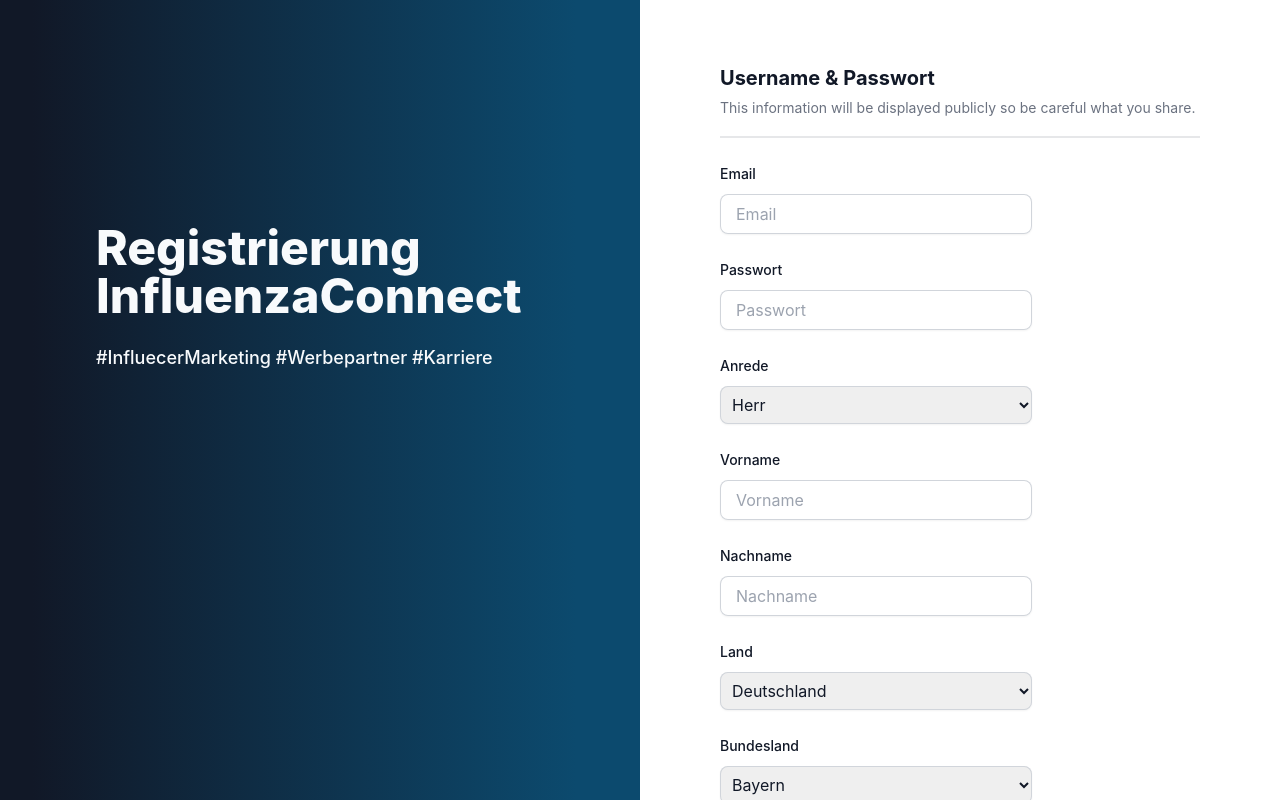
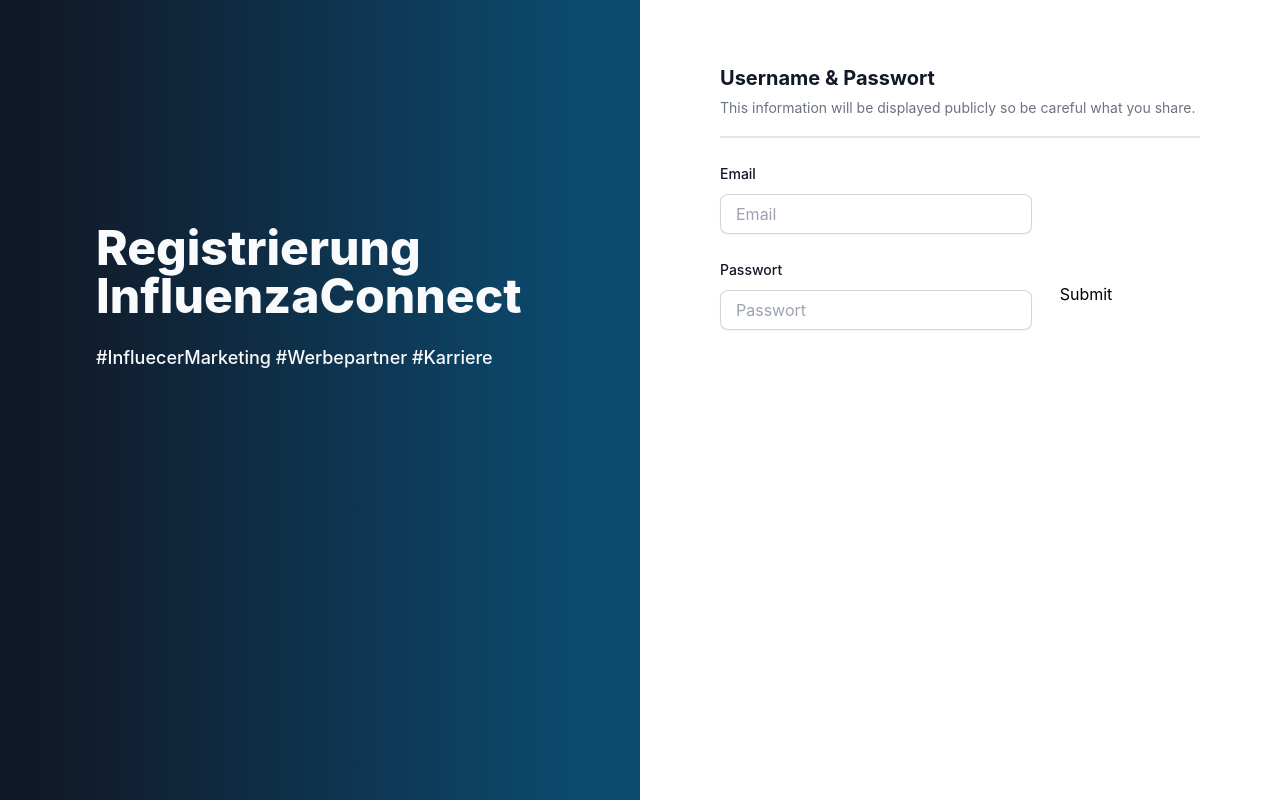
Before and after one commit to sweidner2001/BCN-2024SS-TeamWeiss-InfluenzaConnect, a React (Create React App) app in the folder sys-src/frontend/: page /signup in a window 1280 px wide. Built offline with nearby package versions, Linux system fonts and the light colour scheme.

Commit message:
Add: Testentwurf - Validation der Input-Felder mittels react-hook-form

```diff
--- a/sys-src/frontend/src/components/input/InputField.tsx
+++ b/sys-src/frontend/src/components/input/InputField.tsx
@@ -21,7 +21,7 @@ interface InputFieldProps {
     id: string;
     label: string;
     type: string;
-    // register: any;
+    register: any;
     required: boolean;
     autoComplete?: string;
     error?: string;
@@ -48,14 +48,18 @@ const InputField: React.FC<InputFieldProps> = ({...probs}) => {
         <div className={classNameWidth}>
             <InputLabel htmlFor={probs.id} label={probs.label}/>
             <div className="mt-2">
-                <input type={probs.type} id={probs.id} autoComplete={probs.autoComplete} placeholder={probs.label} required={probs.required}
+                <input {...probs.register} type={probs.type} id={probs.id} autoComplete={probs.autoComplete} placeholder={probs.label} required={probs.required}
                        className='px-4 py-2 rounded-lg block w-full
                               text-gray-900 placeholder:text-gray-400
                               border-0 shadow-sm ring-1 ring-inset ring-gray-300
                               focus:outline-none focus:ring-1 focus:ring-indigo-700'/>
+                {/*Fehlermeldung*/}
+                {probs.error && <p className="text-red-500 text-xs italic">{probs.error}</p>}
             </div>
         </div>
     );
 };
 
+
+
 export default InputField;
--- a/sys-src/frontend/src/components/pages/Signup.tsx
+++ b/sys-src/frontend/src/components/pages/Signup.tsx
@@ -12,10 +12,30 @@ import InputFieldWithFixedText from "../input/InputFieldWithFixedText";
 
 
 
+interface IFormInputs {
+    email: string;
+    passwort: string;
+}
 
+const SignupSchema = yup.object({
+    email: yup.string().required('Bitte Geben Sie eine Email an!'),
+    passwort: yup.string().required("Bitte Geben Sie ein Passwort an!")
+});
 
 
 const Signup: React.FC = () => {
+
+    const {
+        register,
+        handleSubmit,
+        formState: { errors }
+    } = useForm<IFormInputs>({
+        resolver: yupResolver(SignupSchema)
+    });
+    const onSubmit = (data: IFormInputs) => {
+        alert(JSON.stringify(data));
+    };
+
 
     let countries: Array<string> = ['Deutschland', 'Österreich', 'Schweiz'];
     let bundesland: Array<string> = ['Bayern', 'Hessen', 'Sachsen'];
@@ -52,33 +72,37 @@ const Signup: React.FC = () => {
                     </div>
 
                     {/*--- Formular ---*/}
-                    <form className='flex flex-col space-y-4'>
+                    <form onSubmit={handleSubmit(onSubmit)} className='flex flex-col space-y-4'>
 
                         {/*Hier Abstand zwischen den Input-Feldern bestimmen*/}
                         <div className="mt-6 grid grid-cols-1 gap-x-6 gap-y-6 sm:grid-cols-6">
 
                             {/*Registrierungsdaten*/}
-                            <InputField id="email" label="Email" type="text" required={true} autoComplete="email" fieldWidth={4}/>
-                            <InputField id="passwort" label="Passwort" type="password" required={true} autoComplete="current-password" fieldWidth={4}/>
+                            <InputField register={register("email")} id="email" label="Email" type="text" required={false}
+                                        autoComplete="email" fieldWidth={4} error={errors.email?.message}/>
+                            <InputField register={register("passwort")} id="passwort" label="Passwort" type="password"
+                                        required={false} autoComplete="current-password" fieldWidth={4}
+                                        error={errors.passwort?.message}/>
 
                             {/*Persönliche Daten*/}
-                            <InputSelect id="anrede" label="Anrede" required={true} fieldWidth={4} selectOptions={sex} autoComplete="sex"/>
-                            <InputField id="vorname" label="Vorname" type="text" required={true} autoComplete="given-name" fieldWidth={4}/>
-                            <InputField id="nachname" label="Nachname" type="text" required={true} autoComplete="family-name" fieldWidth={4}/>
+                            {/*<InputSelect id="anrede" label="Anrede" required={true} fieldWidth={4} selectOptions={sex}*/}
+                            {/*             autoComplete="sex"/>*/}
+                            {/*<InputField id="vorname" label="Vorname" type="text" required={true} autoComplete="given-name" fieldWidth={4}/>*/}
+                            {/*<InputField id="nachname" label="Nachname" type="text" required={true} autoComplete="family-name" fieldWidth={4}/>*/}
 
-                            <InputSelect id="land" label="Land" required={true} fieldWidth={4} selectOptions={countries} autoComplete="country-name"/>
-                            <InputSelect id="bundesland" label="Bundesland" required={false} fieldWidth={4} selectOptions={bundesland}/>
-                            <InputField id="telefonnr" label="Telefonnummer" type="tel" required={true} autoComplete="tel" fieldWidth={4}/>
+                            {/*<InputSelect id="land" label="Land" required={true} fieldWidth={4} selectOptions={countries} autoComplete="country-name"/>*/}
+                            {/*<InputSelect id="bundesland" label="Bundesland" required={false} fieldWidth={4} selectOptions={bundesland}/>*/}
+                            {/*<InputField id="telefonnr" label="Telefonnummer" type="tel" required={true} autoComplete="tel" fieldWidth={4}/>*/}
 
-                            {/*Sprachen*/}
-                            <InputField id="sprache" label="Sprache" type="text" required={false} fieldWidth={4}/>
+                            {/*/!*Sprachen*!/*/}
+                            {/*<InputField id="sprache" label="Sprache" type="text" required={false} fieldWidth={4}/>*/}
 
 
+                            {/*<InputTextarea id="ueberMich" label="Über mich" required={false} defaultValue="Ich heiße Sebastian" descr="Schreibe ein paar Sätze über dich." textboxRows={5}/>*/}
 
-                            <InputTextarea id="ueberMich" label="Über mich" required={false} defaultValue="Ich heiße Sebastian" descr="Schreibe ein paar Sätze über dich." textboxRows={5}/>
-
-                            {/*Social-Media-Accounts*/}
-                            <InputFieldWithFixedText fixedText="instagram.com/" id="instaUsername" label="Instagram Username" type="text" required={true} fieldWidth={4}/>
+                            {/*/!*Social-Media-Accounts*!/*/}
+                            {/*<InputFieldWithFixedText fixedText="instagram.com/" id="instaUsername" label="Instagram Username" type="text" required={true} fieldWidth={4}/>*/}
+                            <input type="submit"/>
                         </div>
                     </form>
 
```
